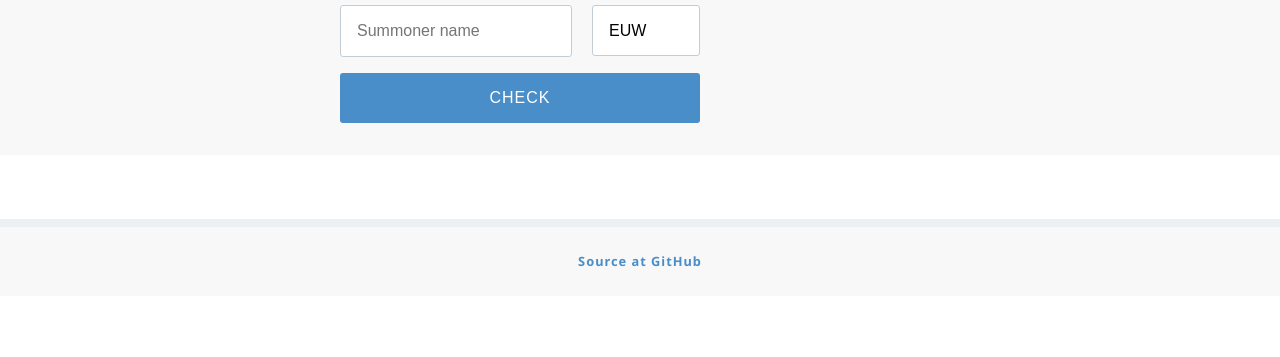
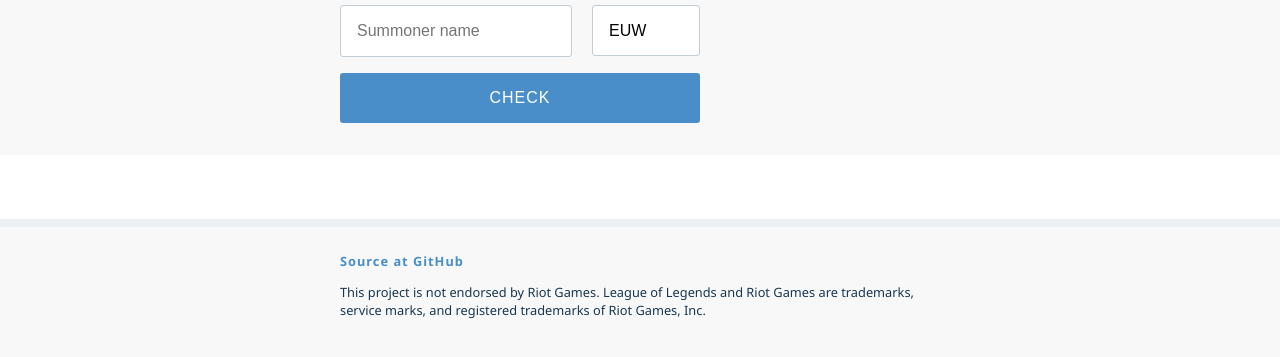
Before and after one commit to rmehner/lol-chest-status, a website: page public/index.html in a window 1280 px wide. Shown: the part 89-446 px from the top of the page. Drawn offline with Linux system fonts and the light colour scheme.

Commit message:
chore: add copyright notice

```diff
--- a/public/css/main.css
+++ b/public/css/main.css
@@ -110,14 +110,13 @@ li {
 
 footer {
   font-size: .8em;
-  text-align: center;
   background-color: rgb(248, 248, 249);
   border-top: 8px solid rgb(237, 240, 243);
 }
 
 footer a {
   letter-spacing: 1px;
-  padding: 1em;
+  padding: 1em 1em 1em 0;
 }
 
 /*Helper*/
--- a/public/index.html
+++ b/public/index.html
@@ -39,6 +39,9 @@
     <footer>
       <div class="page_section_inner">
         <a href="https://github.com/rmehner/lol-chest-status">Source at GitHub</a>
+        <p>
+          This project is not endorsed by Riot Games. League of Legends and Riot Games are trademarks, service marks, and registered trademarks of Riot Games, Inc.
+        </p>
       </div>
     </footer>
     <script src="//unpkg.com/unfetch/dist/unfetch.umd.js"></script>
```
